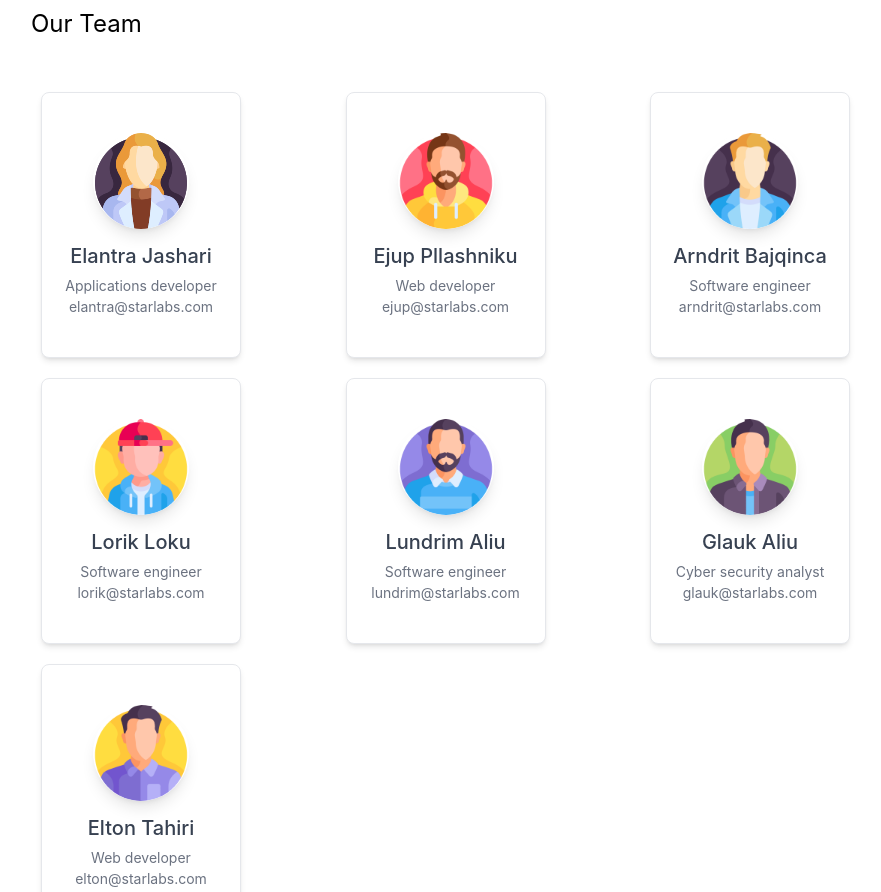
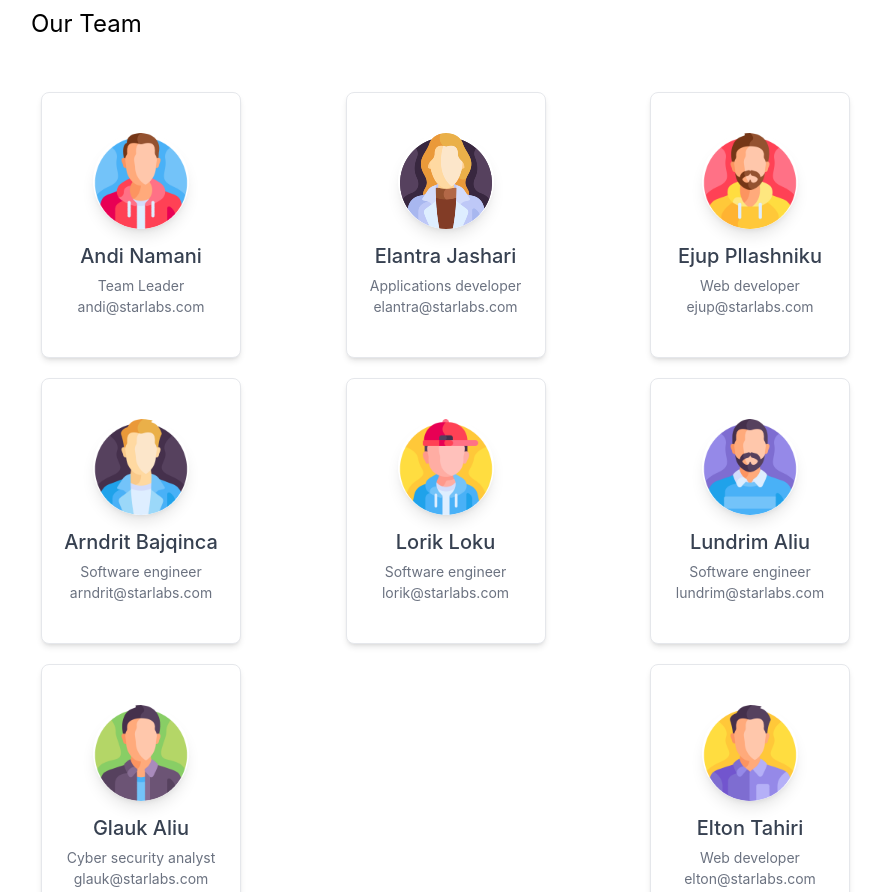
Before and after one commit to Lundrim23/Travel-Guide-Final, a React (Create React App) app: page /about in a window 1280 px wide. Shown: the part 1560-2452 px from the top of the page, without its empty margins (348-1229 px from the left). Built offline with nearby package versions, Linux system fonts and the light colour scheme.

Commit message:
adding one more card

```diff
--- a/src/contacts.js
+++ b/src/contacts.js
@@ -1,4 +1,11 @@
 const contacts = [
+  {
+    id: 1,
+    name: "Andi Namani",
+    image: require("./assets/ourteam/andi.png"),
+    title: "Team Leader",
+    email: "andi@starlabs.com",
+  },
   {
     id: 1,
     name: "Elantra Jashari",
```
Also changed, not shown: src/assets/ourteam/andi.png (added).
